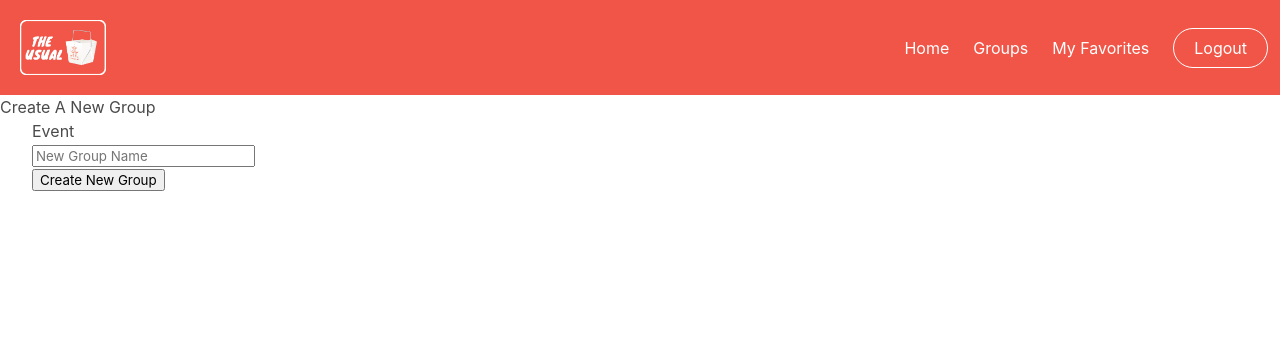
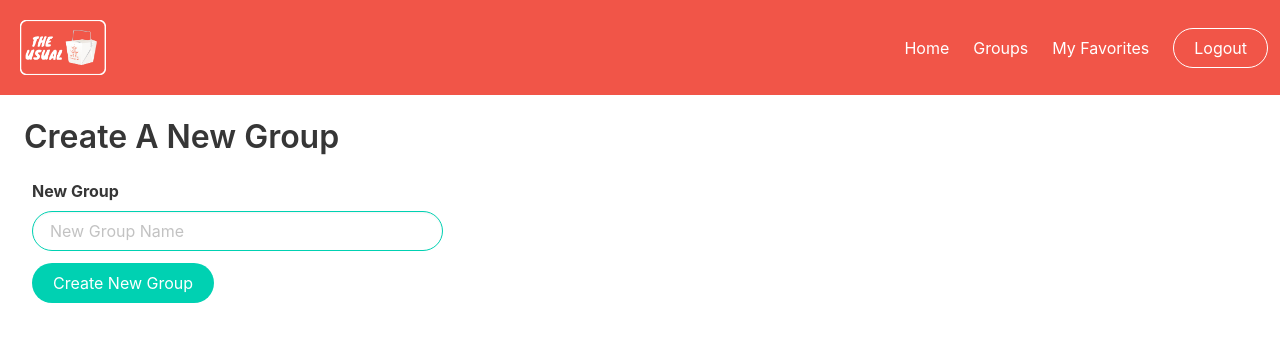
Before and after one commit to alexfont321/theUsual, a React (Create React App) app: page /creategroup in a window 1280 px wide. Shown: the top 342 px of the page. Built offline with nearby package versions, Linux system fonts and the light colour scheme; no server answers; sample sign-in values are in the browser's storage.

Commit message:
done styling this section

```diff
--- a/src/components/groups/CreateGroupForm.js
+++ b/src/components/groups/CreateGroupForm.js
@@ -28,20 +28,28 @@ export default class CreateGroupForm extends Component {
     render() {
         return (
             <React.Fragment>
-                <h3>Create A New Group</h3>
-                <form onSubmit={this.constructNewGroup}>
-                    <div>
-                    <label htmlFor="name">Event</label>
+                <section className="hero is-small">
+                    <div className="hero-body">
+                        <h3 className="title" >Create A New Group</h3>
+                    </div>
+                </section>
+                <div className="columns">
+
+                <form className="form column is-4" onSubmit={this.constructNewGroup}>
+                    <div className="field">
+                        <label className="label" htmlFor="name">New Group</label>
                         <input type="text"
-                               className="form-control" id="name"
+                               className="form-control input is-rounded is-primary"
+                               id="name"
                                onChange={this.handleFieldChange}
                                placeholder="New Group Name" />
                     </div>
-                    <div>
-                        <button type="submit">Create New Group</button>
+                    <div className="field">
+                        <button className="button is-rounded is-primary" type="submit">Create New Group</button>
                     </div>
 
                 </form>
+            </div>
             </React.Fragment>
         )
     }
```
Also changed, not shown: api/database.json (+18 -0 lines).
